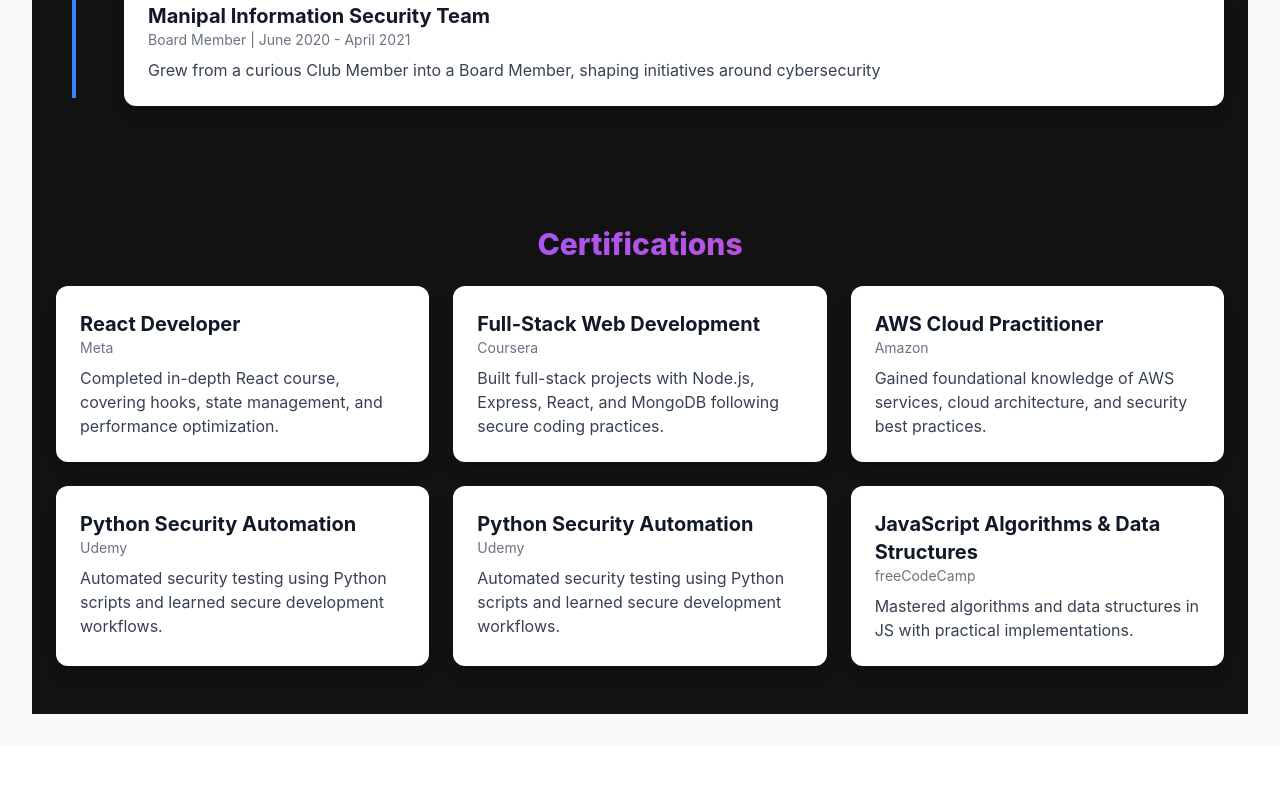
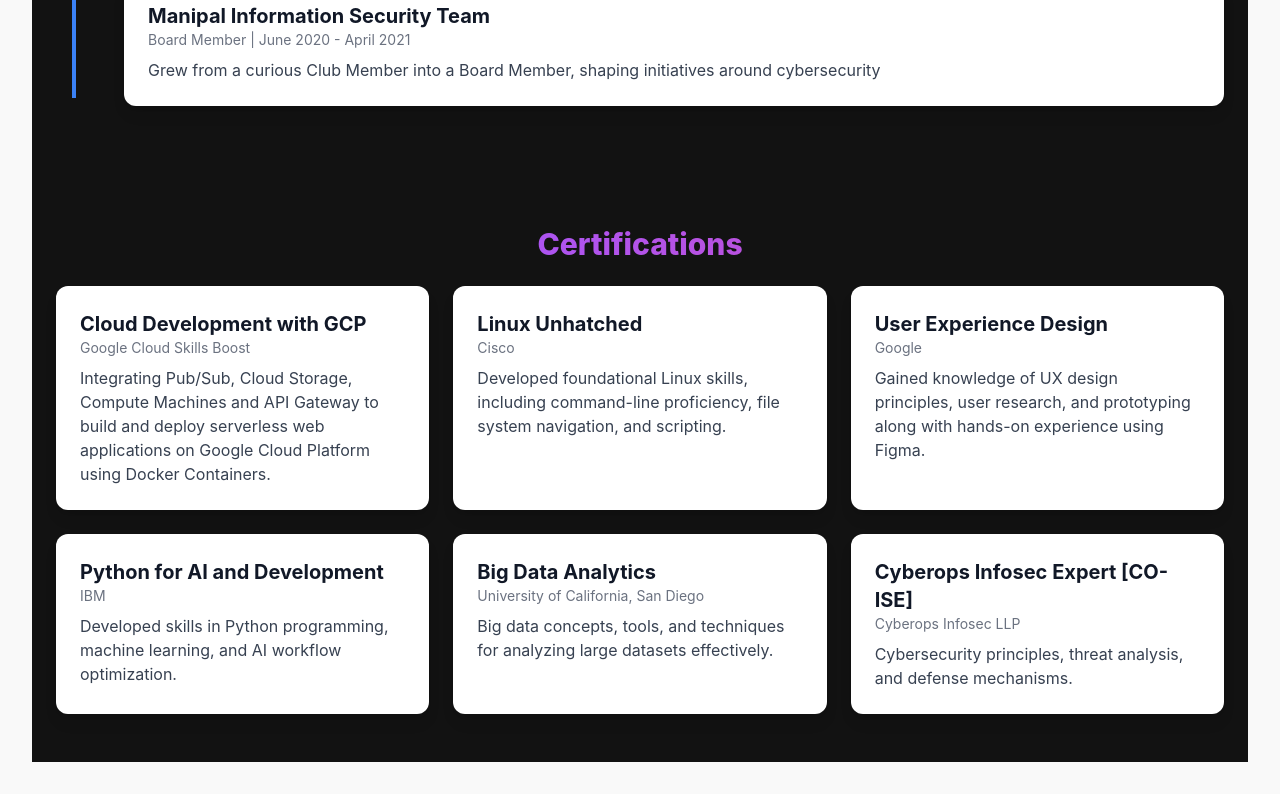
Before and after one commit to ishaantaneja/portfolio-web-frontend, a React (Vite) app: page / in a window 1280 px wide. Shown: the part 1810-2604 px from the top of the page. Before the commit the page ends 2556 px from the top, so only its background shows below. Built offline with nearby package versions, Linux system fonts and the light colour scheme.

Commit message:
added content for cert sections

```diff
--- a/src/pages/Home.jsx
+++ b/src/pages/Home.jsx
@@ -162,34 +162,34 @@
         <div className="grid grid-cols-1 sm:grid-cols-2 lg:grid-cols-3 gap-6">
           {[
             {
-              title: "React Developer",
-              organization: "Meta",
-              description: "Completed in-depth React course, covering hooks, state management, and performance optimization.",
+              title: "Cloud Development with GCP",
+              organization: "Google Cloud Skills Boost",
+              description: "Integrating Pub/Sub, Cloud Storage, Compute Machines and API Gateway to build and deploy serverless web applications on Google Cloud Platform using Docker Containers.",
             },
             {
-              title: "Full-Stack Web Development",
-              organization: "Coursera",
-              description: "Built full-stack projects with Node.js, Express, React, and MongoDB following secure coding practices.",
+              title: "Linux Unhatched",
+              organization: "Cisco",
+              description: "Developed foundational Linux skills, including command-line proficiency, file system navigation, and scripting.",
             },
             {
-              title: "AWS Cloud Practitioner",
-              organization: "Amazon",
-              description: "Gained foundational knowledge of AWS services, cloud architecture, and security best practices.",
+              title: "User Experience Design",
+              organization: "Google",
+              description: "Gained knowledge of UX design principles, user research, and prototyping along with hands-on experience using Figma.",
             },
             {
-              title: "Python Security Automation",
-              organization: "Udemy",
-              description: "Automated security testing using Python scripts and learned secure development workflows.",
+              title: "Python for AI and Development",
+              organization: "IBM",
+              description: "Developed skills in Python programming, machine learning, and AI workflow optimization.",
             },
             {
-              title: "Python Security Automation",
-              organization: "Udemy",
-              description: "Automated security testing using Python scripts and learned secure development workflows.",
+              title: "Big Data Analytics",
+              organization: "University of California, San Diego",
+              description: "Big data concepts, tools, and techniques for analyzing large datasets effectively.",
             },
             {
-              title: "JavaScript Algorithms & Data Structures",
-              organization: "freeCodeCamp",
-              description: "Mastered algorithms and data structures in JS with practical implementations.",
+              title: "Cyberops Infosec Expert [CO-ISE]",
+              organization: "Cyberops Infosec LLP",
+              description: "Cybersecurity principles, threat analysis, and defense mechanisms.",
             },
           ].map((cert, index) => (
             <motion.div
```
